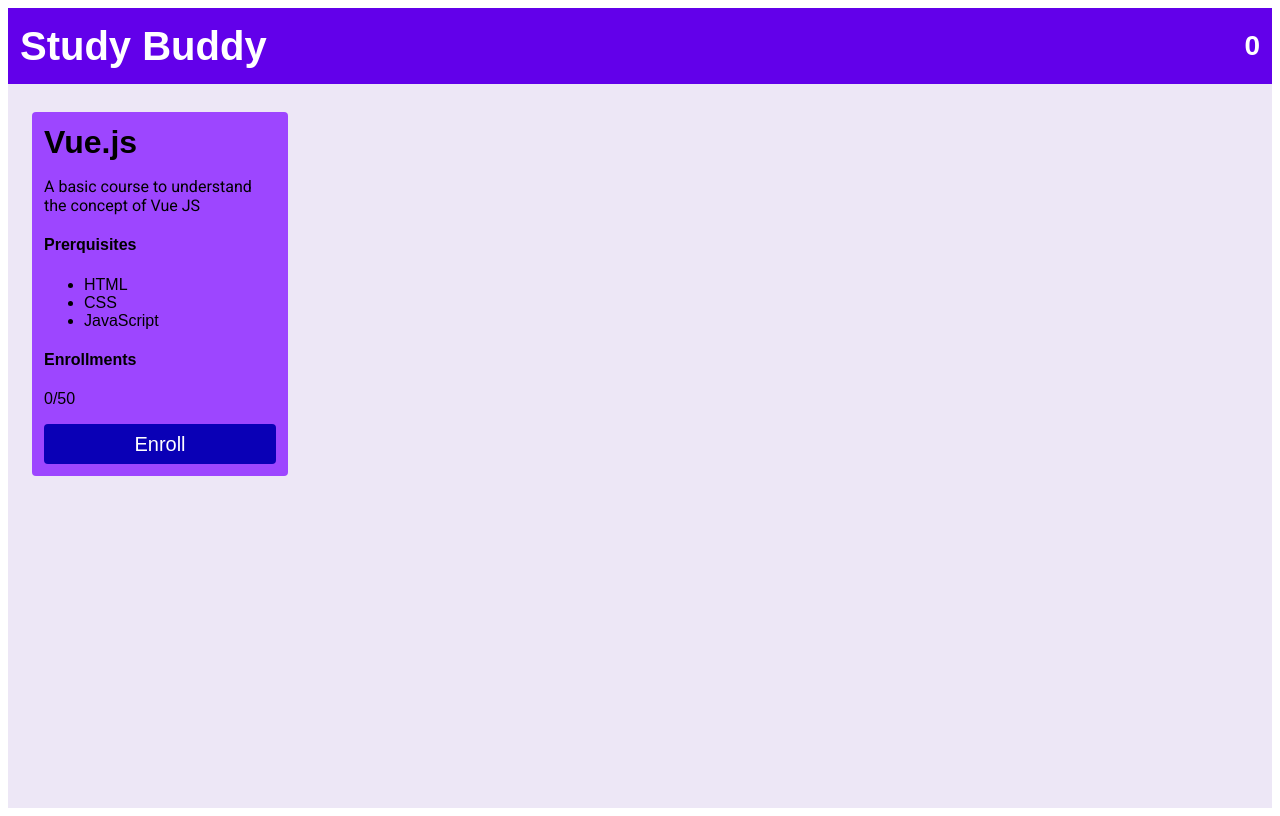
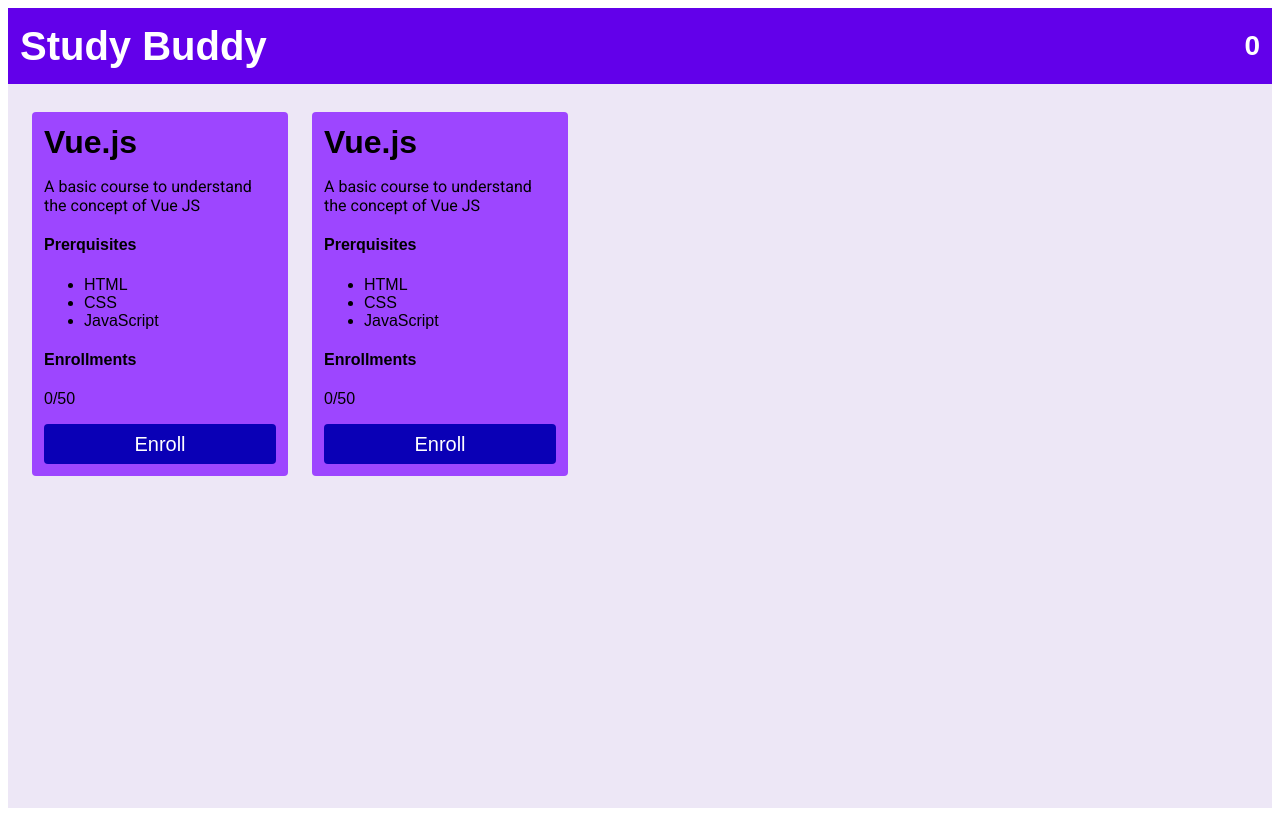
Before and after one commit to jithin-sathyan/study-buddy, a Vue app: page /#/ in a window 1280 px wide. Built offline with nearby package versions, Linux system fonts and the light colour scheme; a web font is replaced by a local one.

Commit message:
Event emiting from child to parent component

```diff
--- a/src/App.vue
+++ b/src/App.vue
@@ -4,11 +4,22 @@
       <header class="header">
         <section class="brand">Study Buddy</section>
         <section class="total-enrollments" title="Your enrollments">
-          {{ currentEnrollments }}
+          {{ currentEnrollments.length }}
         </section>
       </header>
       <div class="course-card-container">
-        <Course :limit="enrollments"/>
+        <Course
+          :limit="enrollments"
+          :courseId="course - vue - 1"
+          @course-enroll-event="handleCourseEnroll"
+          @course-cancel-event="handleCourseCancel"
+        />
+        <Course
+          :limit="enrollments"
+          :courseId="course - vue - 2"
+          @course-enroll-event="handleCourseEnroll"
+          @course-cancel-event="handleCourseCancel"
+        />
       </div>
     </article>
   </div>
@@ -23,8 +34,19 @@ export default {
   data() {
     return {
       enrollments: 50,
-      currentEnrollments: 0,
+      currentEnrollments: [],
     };
+  },
+  methods: {
+    handleCourseEnroll(courseId) {
+      this.currentEnrollments.push(courseId);
+    },
+    handleCourseCancel(courseId) {
+      const courseIdIndex = this.currentEnrollments.indexOf(courseId);
+      if (courseIdIndex) {
+        this.currentEnrollments.splice(courseIdIndex, 1);
+      }
+    },
   },
 };
 </script>
--- a/src/components/Course.vue
+++ b/src/components/Course.vue
@@ -56,6 +56,10 @@ export default {
       required: true,
       default: 20,
     },
+    courseId: {
+      type: String,
+      required: true,
+    },
   },
   data() {
     return {
@@ -75,10 +79,12 @@ export default {
     enroll() {
       this.enrollmentStatus = 'Enrolled';
       this.currentEnrollments += 1;
+      this.$emit('course-enroll-event', this.courseId);
     },
     cancel() {
       this.enrollmentStatus = 'Fresh';
       this.currentEnrollments -= 1;
+      this.$emit('course-cancel-event', this.courseId);
     },
     highlight_enroll() {
       this.mouseOnCourse = true;
```
